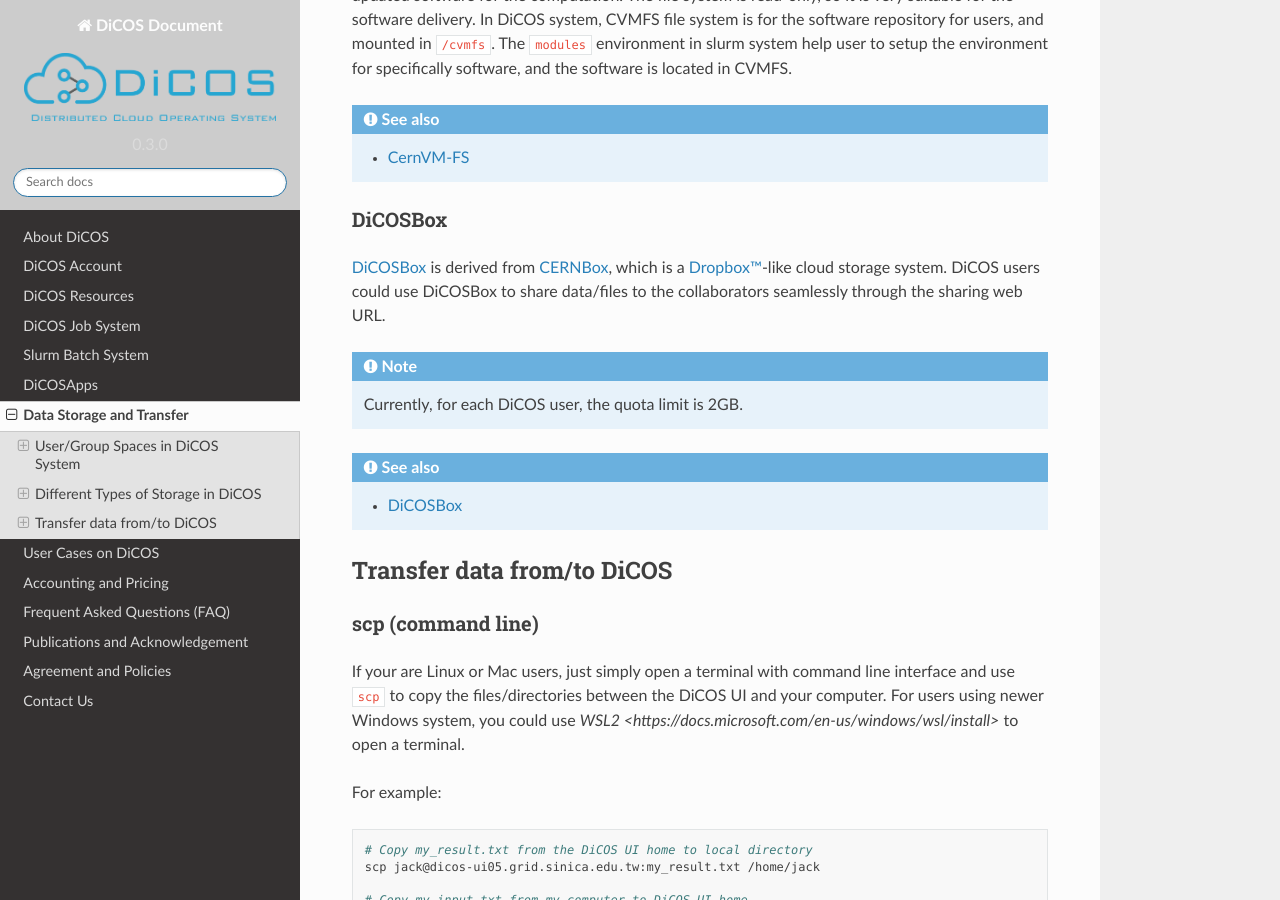
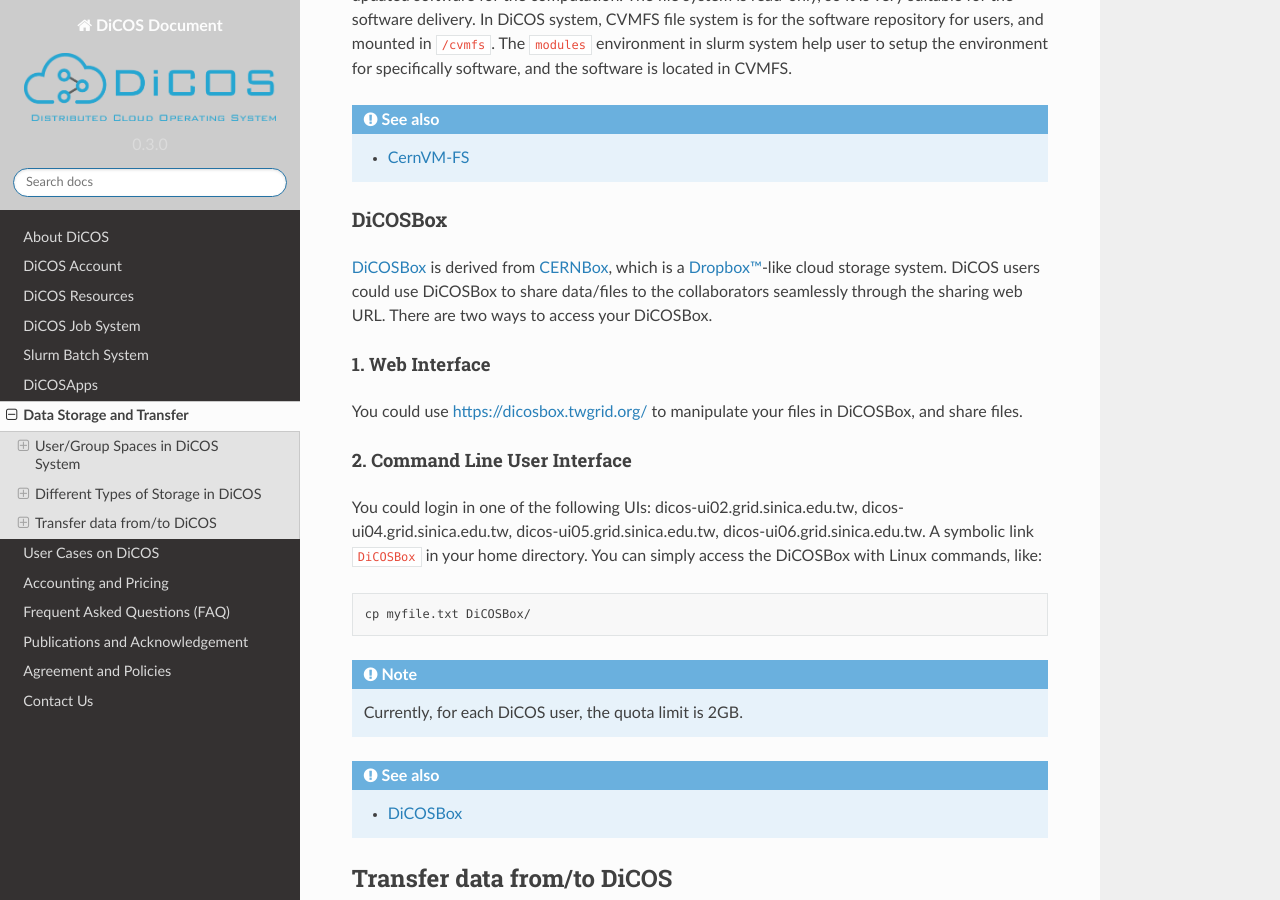
Before and after one commit to ASGCOPS/dicos_document, a Sphinx documentation site: the page built from docs/source/data_storage_transfer.rst, in a window 1280 px wide and 900 px high, scrolled down 1595 px. Built offline with Sphinx 7.4.7 and the Read the Docs theme 2.0.0, drawn with Linux system fonts in a browser that asks for light colours.

Commit message:
Add data_storage_transfer.rst

```diff
--- a/docs/source/data_storage_transfer.rst
+++ b/docs/source/data_storage_transfer.rst
@@ -66,7 +66,21 @@
 DiCOSBox
 ----------
 
-`DiCOSBox <https://dicosbox.twgrid.org/>`_ is derived from `CERNBox <https://swan.docs.cern.ch/intro/cernbox/>`_, which is a `Dropbox™ <https://www.dropbox.com>`_-like cloud storage system. DiCOS users could use DiCOSBox to share data/files to the collaborators seamlessly through the sharing web URL.
+`DiCOSBox <https://dicosbox.twgrid.org/>`_ is derived from `CERNBox <https://swan.docs.cern.ch/intro/cernbox/>`_, which is a `Dropbox™ <https://www.dropbox.com>`_-like cloud storage system. DiCOS users could use DiCOSBox to share data/files to the collaborators seamlessly through the sharing web URL. There are two ways to access your DiCOSBox.
+
+1. Web Interface
+^^^^^^^^^^^^^^^^^
+
+You could use https://dicosbox.twgrid.org/ to manipulate your files in DiCOSBox, and share files.
+
+2. Command Line User Interface
+^^^^^^^^^^^^^^^^^^^^^^^^^^^^^^^^
+
+You could login in one of the following UIs: dicos-ui02.grid.sinica.edu.tw, dicos-ui04.grid.sinica.edu.tw, dicos-ui05.grid.sinica.edu.tw, dicos-ui06.grid.sinica.edu.tw. A symbolic link ``DiCOSBox`` in your home directory. You can simply access the DiCOSBox with Linux commands, like:
+
+.. code-block:: bash
+
+   cp myfile.txt DiCOSBox/
 
 .. note::
 
```
